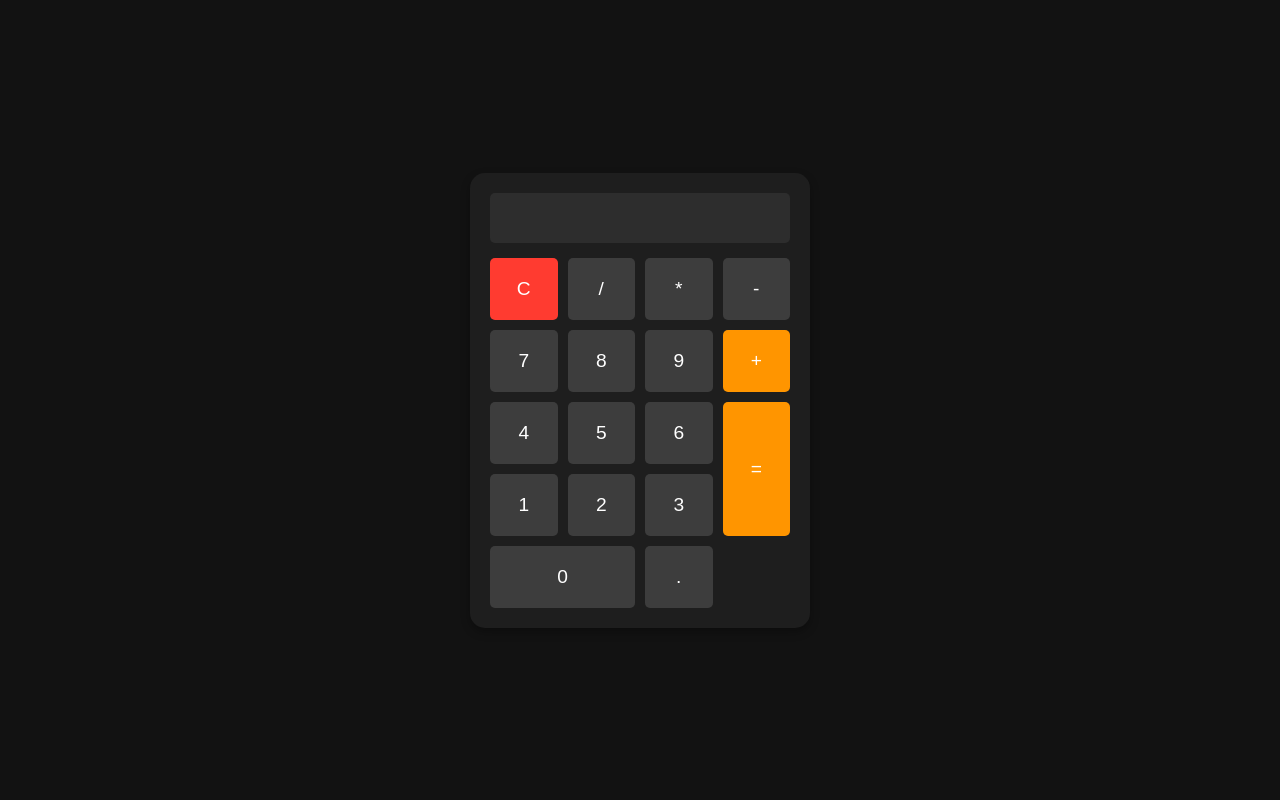
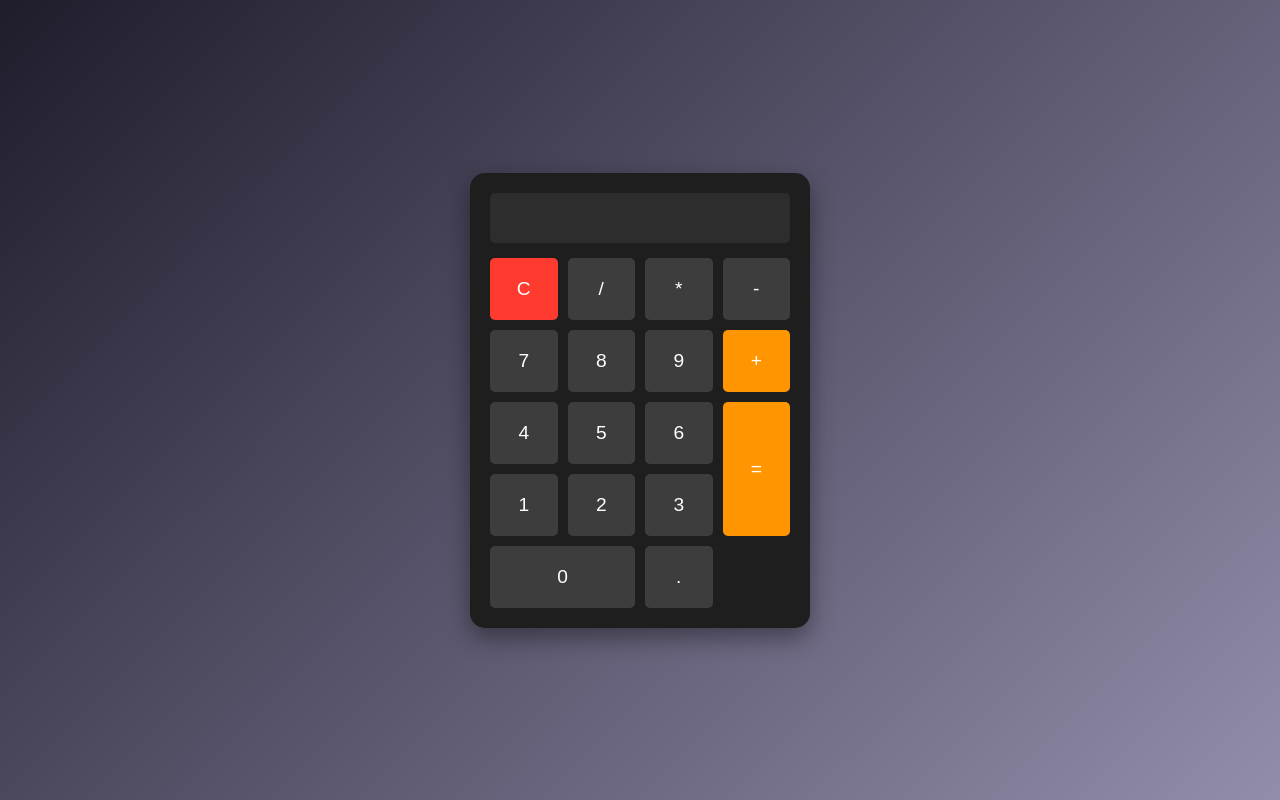
Before and after one commit to rajpoot15/Calculator, a plain HTML site: page index.html in a window 1280 px wide. Drawn offline with Linux system fonts and the light colour scheme.

Commit message:
Enhance styles for calculator in index.html
Updated background and box-shadow styles for the calculator.

```diff
--- a/index.html
+++ b/index.html
@@ -1,4 +1,3 @@
-
 <!DOCTYPE html>
 <html lang="en">
 <head>
@@ -7,7 +6,7 @@
     <title>Modern Calculator</title>
     <style>
         body {
-            background-color: #121212;
+            background: linear-gradient(135deg, #1f1c2c, #928dab);
             display: flex;
             justify-content: center;
             align-items: center;
@@ -19,7 +18,7 @@
             background: #1e1e1e;
             padding: 20px;
             border-radius: 15px;
-            box-shadow: 0px 4px 10px rgba(0,0,0,0.3);
+            box-shadow: 0px 10px 25px rgba(0,0,0,0.4);
             width: 300px;
         }
         #display {
@@ -48,6 +47,7 @@
             background-color: #3d3d3d;
             color: white;
             cursor: pointer;
+            transition: background 0.2s;
         }
         button:active {
             background-color: #555;
```
